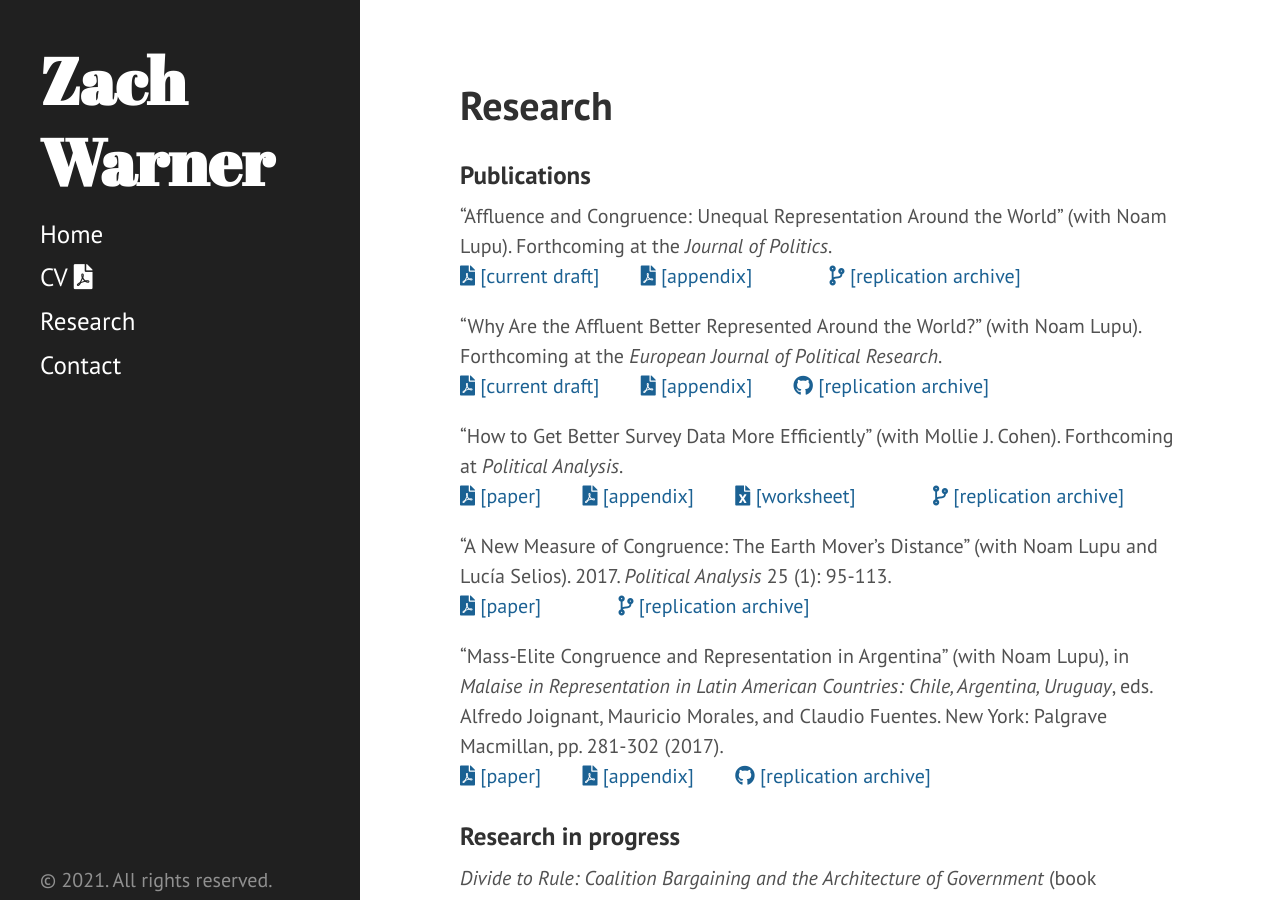
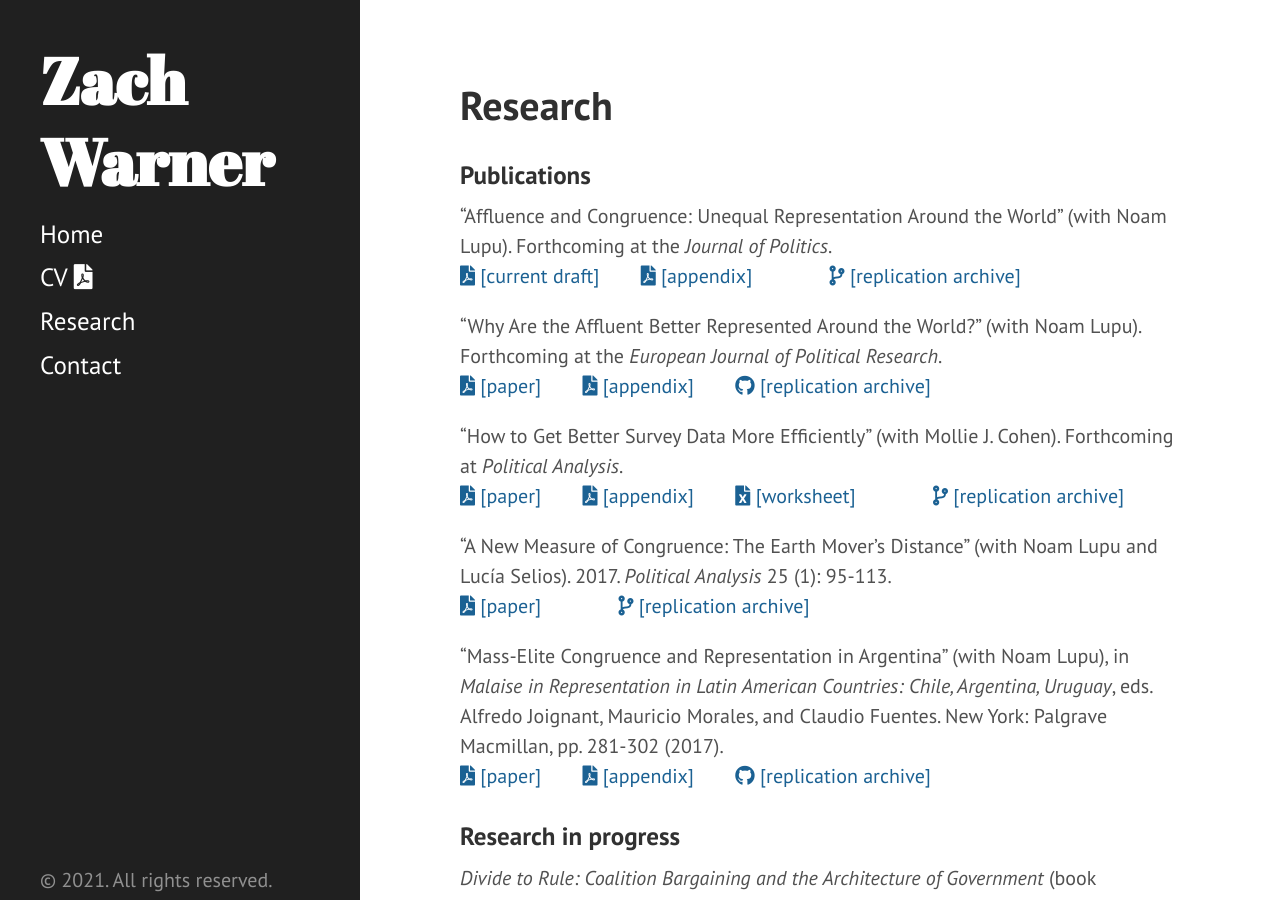
Before and after one commit to zachwarner/zachwarner.github.io, a Jekyll site: the page built from research.md, in a window 1280 px wide and 900 px high. Built offline with Jekyll 4.4.1, drawn with Linux system fonts in a browser that asks for light colours.

Commit message:
fix EJPR paper

```diff
--- a/research.md
+++ b/research.md
@@ -12,7 +12,7 @@ permalink: /research
 <span style="padding-left:5%"><a href="https://dataverse.harvard.edu/dataset.xhtml?persistentId=doi:10.7910/DVN/DBNBEU"><i class='fas fa-code-branch'></i> [replication archive]</a></span>
 
 "Why Are the Affluent Better Represented Around the World?" (with Noam Lupu). Forthcoming at the *European Journal of Political Research*. <br>
-<span style="padding-right:5%"><a href='{{ "/download/Lupu-Warner-Why-Are-the-Affluent.pdf" | relative_url }}'><i class='fas fa-file-pdf'></i> [current draft]</a></span>
+<span style="padding-right:5%"><a href='{{ "/download/Lupu-Warner-Why-Are-the-Affluent.pdf" | relative_url }}'><i class='fas fa-file-pdf'></i> [paper]</a></span>
 <a href='{{ "/download/Lupu-Warner-Why-Are-the-Affluent-Appendix.pdf" | relative_url }}'><i class='fas fa-file-pdf'></i> [appendix]</a> <span style="padding-left:5%"><a href="https://github.com/zachwarner/Lupu-Warner-Why-Are"><i class='fab fa-github'></i> [replication archive]</a></span>
 
 "How to Get Better Survey Data More Efficiently" (with Mollie J. Cohen). Forthcoming at *Political Analysis*. <br>
```
